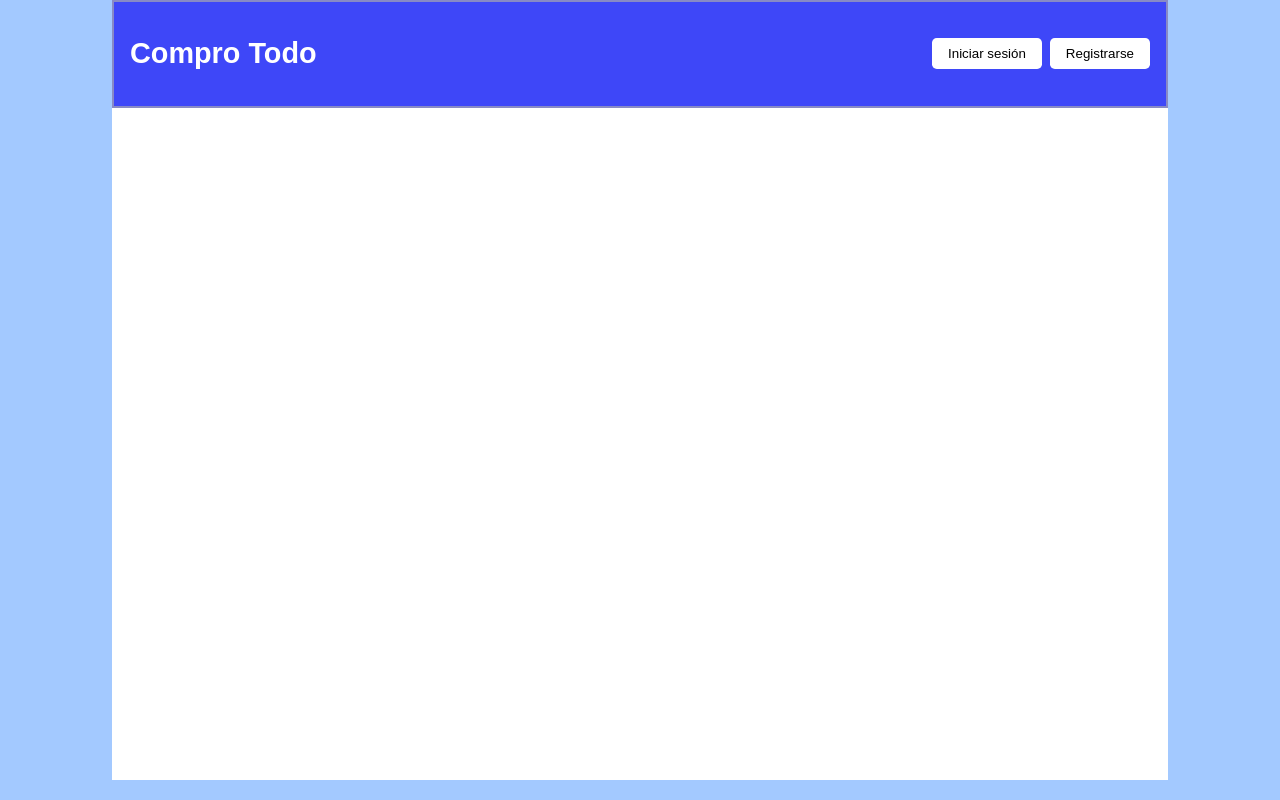
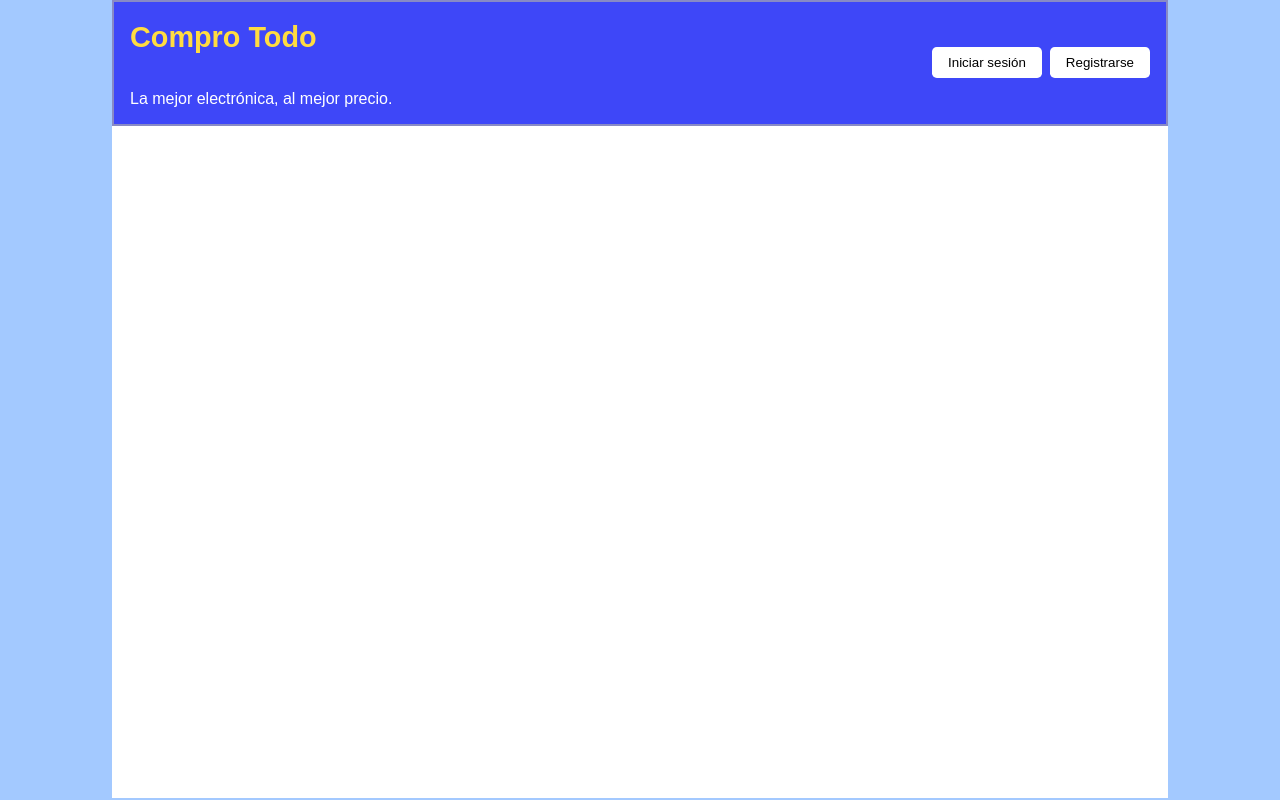
Before and after one commit to lautarobleiz/nexo-store, a React (Vite) app: page / in a window 1280 px wide. Built offline with nearby package versions, Linux system fonts and the light colour scheme; a web font is replaced by a local one.

Commit message:
editando estilos

```diff
--- a/src/frontend/App.tsx
+++ b/src/frontend/App.tsx
@@ -6,7 +6,9 @@ function App() {
     <>
       <Navbar />
       <div className="app-main-container">
+        <div className="app-main-items-grid">
 
+        </div>
       </div>
     </>
   )
--- a/src/frontend/components/navbar.tsx
+++ b/src/frontend/components/navbar.tsx
@@ -4,7 +4,10 @@ export function Navbar (){
     return (
         <>
             <div className='navbar-main'>
-                <h1 className="navbar-store-name">Compro Todo</h1>
+                <div className='navbar-slogan'>
+                    <h1 className="navbar-store-name">Compro Todo</h1>
+                    <p className='navbar-store-description'>La mejor electrónica, al mejor precio.</p>
+                </div>
                 <div className="navbar-buttons-container">
                     <button className="navbar-buttons">Iniciar sesión</button>
                     <button className="navbar-buttons">Registrarse</button>
--- a/src/frontend/styles/App.css
+++ b/src/frontend/styles/App.css
@@ -10,6 +10,8 @@ body{
 
 .app-main-container{
     display: flex;
+    align-items: center;
+    justify-content: center;
     flex-direction: column;
     padding: 1rem;
     background-color: #ffffff;
--- a/src/frontend/styles/navbar.css
+++ b/src/frontend/styles/navbar.css
@@ -3,13 +3,14 @@
     display: flex;
     justify-content: space-between;
     align-items: center;
-    padding: 1rem;
+    padding-left: 1rem;
+    padding-right: 1rem;
     border: 2px solid rgb(136, 138, 197);
 }
 
 .navbar-store-name{
     font-size: 1.8rem;
-    color: #ffffff;
+    color: #ffdc41;
 }
 
 .navbar-buttons-container{
@@ -32,3 +33,17 @@
 .navbar-buttons:active{
     background-color: #c2c2c2;
 }
+
+.navbar-slogan{
+    display: flex;
+    flex-direction: column;
+    align-items: left;
+    color: #ffffff;
+    margin: 0;
+    padding: 0;
+}
+
+.navbar-store-description{
+    font-size: 1rem;
+    color: #ffffff;
+}
```
